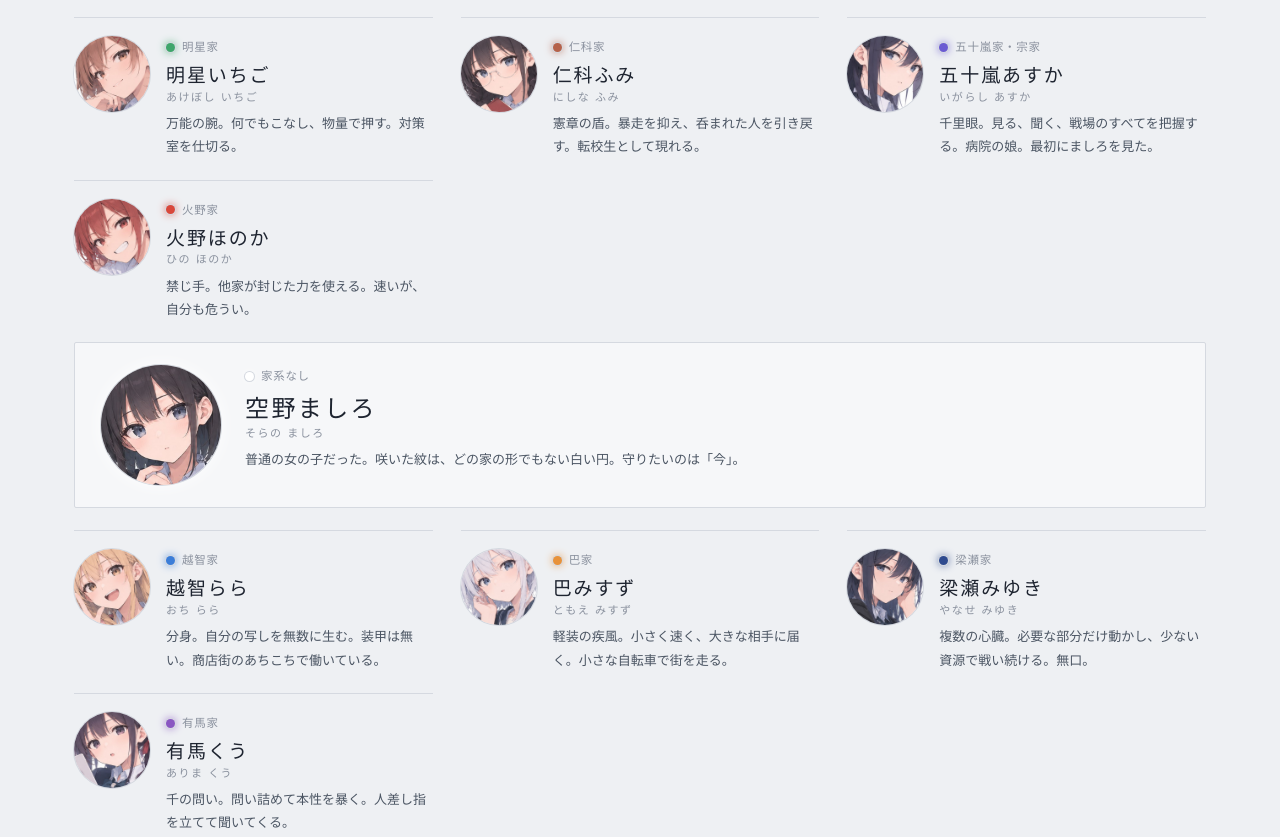
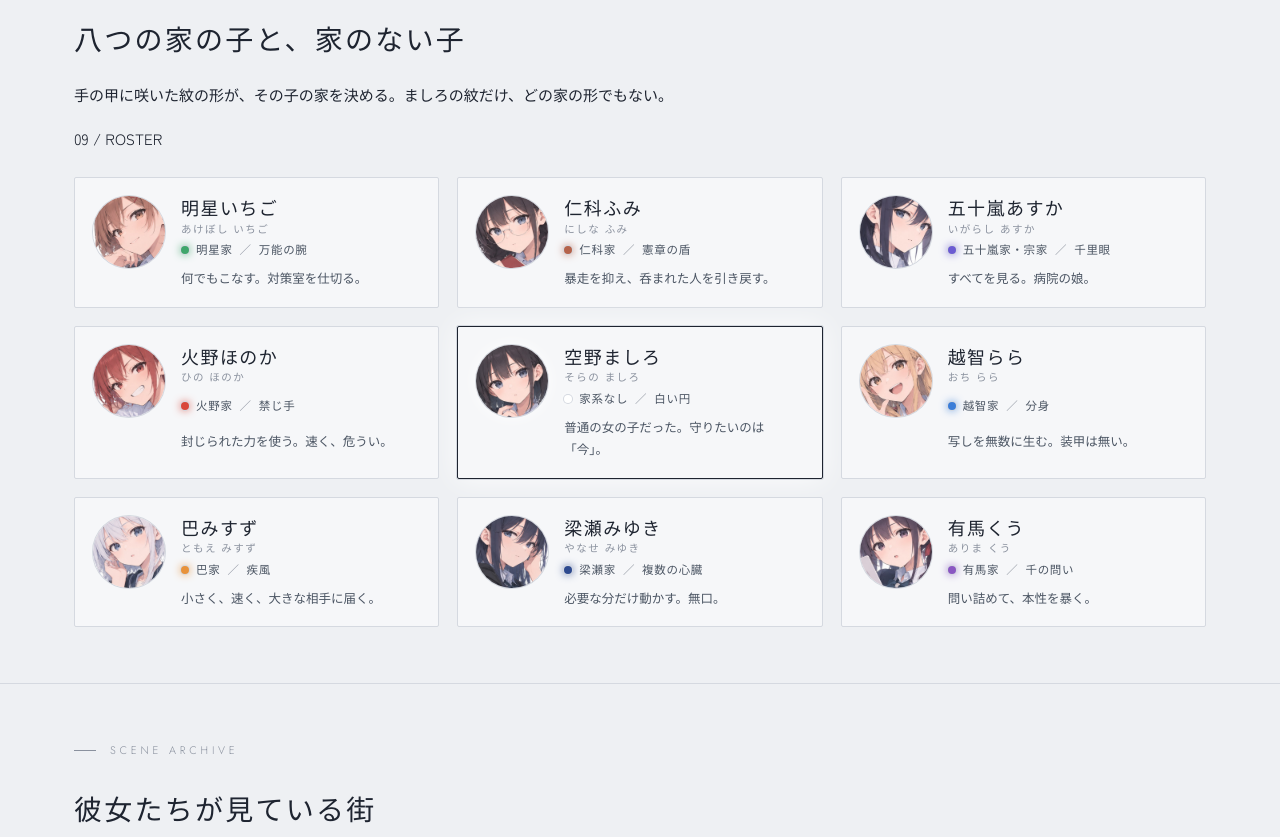
Before and after one commit to HFOT/nanohana-ai-site, a plain HTML site: page index.html in a window 1280 px wide. Shown: the part 2340-3177 px from the top of the page. Drawn offline with Linux system fonts and the light colour scheme.

Commit message:
site: Characters を3×3の均一カードに整理（ましろ中央・顔／名前／家と武装／一行）
Co-Authored-By: Claude Opus 5 <noreply@anthropic.com>

```diff
--- a/index.html
+++ b/index.html
@@ -85,27 +85,20 @@ h2{font-weight:500;font-size:clamp(20px,2.6vw,28px);letter-spacing:.08em;margin:
 @media (max-width:900px){.kw{grid-template-columns:repeat(2,1fr)} .kw > div:nth-child(2){border-right:0} .kw > div:nth-child(-n+2){border-bottom:1px solid var(--line)}}
 @media (max-width:480px){.kw{grid-template-columns:1fr} .kw > div{border-right:0;border-bottom:1px solid var(--line)} .kw > div:last-child{border-bottom:0}}
 
-.chars{list-style:none;margin:0;padding:0;display:grid;grid-template-columns:repeat(3,1fr);gap:22px 28px}
-.ch{padding:18px 0 0;border-top:1px solid var(--line);display:grid;grid-template-columns:76px 1fr;gap:16px;align-items:start}
-.ch-face{width:76px;height:76px;border-radius:50%;object-fit:cover;display:block;box-shadow:0 0 0 1px var(--line)}
-.ch-family{margin:0 0 4px;font-size:11.5px;letter-spacing:.06em;color:var(--muted);display:flex;align-items:center;gap:7px}
-.dot{width:9px;height:9px;border-radius:50%;background:var(--c);box-shadow:0 0 0 1px var(--line),0 0 8px var(--c);flex:none}
-.ch-name{margin:0 0 8px;font-size:19px;font-weight:500;letter-spacing:.1em;line-height:1.3}
-.ch-kana{display:block;font-size:11px;font-weight:400;letter-spacing:.14em;color:var(--muted);margin-top:2px}
-.ch-desc{margin:0;font-size:13px;color:var(--ink-2);line-height:1.8;max-width:30em}
-.is-hero{grid-column:1 / -1;grid-template-columns:120px 1fr;gap:24px;padding:22px 26px;background:var(--ground-2);border:1px solid var(--line);border-top:1px solid var(--line);border-radius:2px}
-.is-hero .ch-face{width:120px;height:120px;box-shadow:0 0 0 1px var(--line),0 0 18px var(--glow)}
-.is-hero .ch-name{font-size:24px}
-.is-hero .ch-desc{max-width:none}
-.is-hero .dot{background:#fff;box-shadow:0 0 0 1px var(--line),0 0 12px var(--glow)}
+.chars{list-style:none;margin:24px 0 0;padding:0;display:grid;grid-template-columns:repeat(3,1fr);gap:18px}
+.ch{display:grid;grid-template-columns:72px 1fr;grid-template-rows:auto auto auto;column-gap:16px;row-gap:4px;align-items:start;padding:18px;border:1px solid var(--line);border-radius:2px;background:var(--ground-2)}
+.ch-face{grid-row:1 / span 3;width:72px;height:72px;border-radius:50%;object-fit:cover;display:block;box-shadow:0 0 0 1px var(--line)}
+.ch-name{margin:0;font-size:18px;font-weight:500;letter-spacing:.08em;line-height:1.3}
+.ch-kana{display:block;font-size:10.5px;font-weight:400;letter-spacing:.14em;color:var(--muted);margin-top:2px}
+.ch-meta{margin:0;font-size:11.5px;letter-spacing:.06em;color:var(--ink-2);display:flex;align-items:center;gap:7px;flex-wrap:wrap}
+.ch-sep{color:var(--muted)}
+.dot{width:8px;height:8px;border-radius:50%;background:var(--c);box-shadow:0 0 0 1px var(--line),0 0 8px var(--c);flex:none}
+.ch-desc{margin:2px 0 0;font-size:12.5px;color:var(--ink-2);line-height:1.75}
+.is-hero{border-color:var(--ink);box-shadow:0 0 0 1px var(--line),0 0 28px var(--glow)}
+.is-hero .ch-face{box-shadow:0 0 0 1px var(--line),0 0 16px var(--glow)}
+.is-hero .dot{background:#fff;box-shadow:0 0 0 1px var(--line),0 0 10px var(--glow)}
 @media (max-width:900px){.chars{grid-template-columns:repeat(2,1fr)}}
-@media (max-width:560px){.chars{grid-template-columns:1fr} .is-hero{grid-template-columns:76px 1fr;gap:16px} .is-hero .ch-face{width:76px;height:76px}}
-
-.scene-heading{display:flex;justify-content:space-between;gap:24px;align-items:end;padding-bottom:22px;border-bottom:1px solid var(--line)}
-.scene-heading h2{margin:0;font-family:"Shippori Mincho",serif;font-size:28px;font-weight:400;letter-spacing:.12em}
-.scene-heading p{margin:10px 0 0;color:var(--ink-2);font-size:13px;letter-spacing:.06em}
-.scene-count{white-space:nowrap;font-family:"Jost",sans-serif!important;font-size:12px!important;letter-spacing:.16em!important;color:var(--muted)!important}
-.scene-grid{display:grid;grid-template-columns:repeat(3,minmax(0,1fr));gap:24px;align-items:start;margin-top:24px}
+@media (max-width:560px){.chars{grid-template-columns:1fr;gap:12px}}
 .scene{margin:0;background:#120a0a;border-radius:2px;overflow:hidden}
 .scene img{display:block;width:100%;height:auto}
 .scene figcaption{display:flex;flex-wrap:wrap;align-items:baseline;gap:6px 18px;padding:14px 18px;background:var(--ground-2);border:1px solid var(--line);border-top:0;font-size:13px;color:var(--ink-2)}
@@ -152,11 +145,7 @@ img{max-width:100%;height:auto}
   .thesis{padding:20px 18px}
   .thesis p{font-size:17px}
   .kw h3{font-size:19px}
-  .ch{grid-template-columns:64px 1fr;gap:12px}
-  .ch-face{width:64px;height:64px}
-  .is-hero{padding:16px 16px;grid-template-columns:72px 1fr}
-  .is-hero .ch-face{width:72px;height:72px}
-  .is-hero .ch-name{font-size:20px}
+  .ch{padding:14px}
   .scene figcaption{padding:12px 14px;font-size:12px}
   .scene-heading h2{font-size:22px}
   .eps li{padding:12px 0}
@@ -228,78 +217,67 @@ img{max-width:100%;height:auto}
 <section id="characters">
   <div class="wrap">
     <p class="eyebrow">Characters</p>
+    <div class="scene-heading">
+      <div>
+        <h2>八つの家の子と、家のない子</h2>
+        <p>手の甲に咲いた紋の形が、その子の家を決める。ましろの紋だけ、どの家の形でもない。</p>
+      </div>
+      <p class="scene-count">09 / ROSTER</p>
+    </div>
     <ul class="chars">
 <li class="ch">
-  <img class="ch-face" src="assets/faces/ichigo.jpg" alt="明星いちご" width="360" height="360">
-  <div>
-    <p class="ch-family"><span class="dot" style="--c:#3FA66B"></span>明星家</p>
+  <img class="ch-face" src="assets/faces/ichigo.jpg" alt="明星いちご" width="360" height="360" loading="lazy">
   <h3 class="ch-name">明星いちご<span class="ch-kana">あけぼし いちご</span></h3>
-    <p class="ch-desc">万能の腕。何でもこなし、物量で押す。対策室を仕切る。</p>
-  </div>
+  <p class="ch-meta"><span class="dot" style="--c:#3FA66B"></span>明星家<span class="ch-sep">／</span>万能の腕</p>
+  <p class="ch-desc">何でもこなす。対策室を仕切る。</p>
 </li>
 <li class="ch">
-  <img class="ch-face" src="assets/faces/fumi.jpg" alt="仁科ふみ" width="360" height="360">
-  <div>
-    <p class="ch-family"><span class="dot" style="--c:#B5624A"></span>仁科家</p>
+  <img class="ch-face" src="assets/faces/fumi.jpg" alt="仁科ふみ" width="360" height="360" loading="lazy">
   <h3 class="ch-name">仁科ふみ<span class="ch-kana">にしな ふみ</span></h3>
-    <p class="ch-desc">憲章の盾。暴走を抑え、呑まれた人を引き戻す。転校生として現れる。</p>
-  </div>
+  <p class="ch-meta"><span class="dot" style="--c:#B5624A"></span>仁科家<span class="ch-sep">／</span>憲章の盾</p>
+  <p class="ch-desc">暴走を抑え、呑まれた人を引き戻す。</p>
 </li>
 <li class="ch">
-  <img class="ch-face" src="assets/faces/asuka.jpg" alt="五十嵐あすか" width="360" height="360">
-  <div>
-    <p class="ch-family"><span class="dot" style="--c:#6B5BD2"></span>五十嵐家・宗家</p>
+  <img class="ch-face" src="assets/faces/asuka.jpg" alt="五十嵐あすか" width="360" height="360" loading="lazy">
   <h3 class="ch-name">五十嵐あすか<span class="ch-kana">いがらし あすか</span></h3>
-    <p class="ch-desc">千里眼。見る、聞く、戦場のすべてを把握する。病院の娘。最初にましろを見た。</p>
-  </div>
+  <p class="ch-meta"><span class="dot" style="--c:#6B5BD2"></span>五十嵐家・宗家<span class="ch-sep">／</span>千里眼</p>
+  <p class="ch-desc">すべてを見る。病院の娘。</p>
 </li>
 <li class="ch">
-  <img class="ch-face" src="assets/faces/honoka.jpg" alt="火野ほのか" width="360" height="360">
-  <div>
-    <p class="ch-family"><span class="dot" style="--c:#D9483B"></span>火野家</p>
+  <img class="ch-face" src="assets/faces/honoka.jpg" alt="火野ほのか" width="360" height="360" loading="lazy">
   <h3 class="ch-name">火野ほのか<span class="ch-kana">ひの ほのか</span></h3>
-    <p class="ch-desc">禁じ手。他家が封じた力を使える。速いが、自分も危うい。</p>
-  </div>
+  <p class="ch-meta"><span class="dot" style="--c:#D9483B"></span>火野家<span class="ch-sep">／</span>禁じ手</p>
+  <p class="ch-desc">封じられた力を使う。速く、危うい。</p>
 </li>
 <li class="ch is-hero">
-  <img class="ch-face" src="assets/faces/mashiro.jpg" alt="空野ましろ" width="360" height="360">
-  <div>
-    <p class="ch-family"><span class="dot" style="--c:#FFFFFF"></span>家系なし</p>
+  <img class="ch-face" src="assets/faces/mashiro.jpg" alt="空野ましろ" width="360" height="360" loading="lazy">
   <h3 class="ch-name">空野ましろ<span class="ch-kana">そらの ましろ</span></h3>
-    <p class="ch-desc">普通の女の子だった。咲いた紋は、どの家の形でもない白い円。守りたいのは「今」。</p>
-  </div>
+  <p class="ch-meta"><span class="dot" style="--c:#FFFFFF"></span>家系なし<span class="ch-sep">／</span>白い円</p>
+  <p class="ch-desc">普通の女の子だった。守りたいのは「今」。</p>
 </li>
 <li class="ch">
-  <img class="ch-face" src="assets/faces/rara.jpg" alt="越智らら" width="360" height="360">
-  <div>
-    <p class="ch-family"><span class="dot" style="--c:#3B7DD8"></span>越智家</p>
+  <img class="ch-face" src="assets/faces/rara.jpg" alt="越智らら" width="360" height="360" loading="lazy">
   <h3 class="ch-name">越智らら<span class="ch-kana">おち らら</span></h3>
-    <p class="ch-desc">分身。自分の写しを無数に生む。装甲は無い。商店街のあちこちで働いている。</p>
-  </div>
+  <p class="ch-meta"><span class="dot" style="--c:#3B7DD8"></span>越智家<span class="ch-sep">／</span>分身</p>
+  <p class="ch-desc">写しを無数に生む。装甲は無い。</p>
 </li>
 <li class="ch">
-  <img class="ch-face" src="assets/faces/misuzu.jpg" alt="巴みすず" width="360" height="360">
-  <div>
-    <p class="ch-family"><span class="dot" style="--c:#E8923A"></span>巴家</p>
+  <img class="ch-face" src="assets/faces/misuzu.jpg" alt="巴みすず" width="360" height="360" loading="lazy">
   <h3 class="ch-name">巴みすず<span class="ch-kana">ともえ みすず</span></h3>
-    <p class="ch-desc">軽装の疾風。小さく速く、大きな相手に届く。小さな自転車で街を走る。</p>
-  </div>
+  <p class="ch-meta"><span class="dot" style="--c:#E8923A"></span>巴家<span class="ch-sep">／</span>疾風</p>
+  <p class="ch-desc">小さく、速く、大きな相手に届く。</p>
 </li>
 <li class="ch">
-  <img class="ch-face" src="assets/faces/miyuki.jpg" alt="梁瀬みゆき" width="360" height="360">
-  <div>
-    <p class="ch-family"><span class="dot" style="--c:#2E4A8F"></span>梁瀬家</p>
+  <img class="ch-face" src="assets/faces/miyuki.jpg" alt="梁瀬みゆき" width="360" height="360" loading="lazy">
   <h3 class="ch-name">梁瀬みゆき<span class="ch-kana">やなせ みゆき</span></h3>
-    <p class="ch-desc">複数の心臓。必要な部分だけ動かし、少ない資源で戦い続ける。無口。</p>
-  </div>
+  <p class="ch-meta"><span class="dot" style="--c:#2E4A8F"></span>梁瀬家<span class="ch-sep">／</span>複数の心臓</p>
+  <p class="ch-desc">必要な分だけ動かす。無口。</p>
 </li>
 <li class="ch">
-  <img class="ch-face" src="assets/faces/kuu.jpg" alt="有馬くう" width="360" height="360">
-  <div>
-    <p class="ch-family"><span class="dot" style="--c:#8A56C2"></span>有馬家</p>
+  <img class="ch-face" src="assets/faces/kuu.jpg" alt="有馬くう" width="360" height="360" loading="lazy">
   <h3 class="ch-name">有馬くう<span class="ch-kana">ありま くう</span></h3>
-    <p class="ch-desc">千の問い。問い詰めて本性を暴く。人差し指を立てて聞いてくる。</p>
-  </div>
+  <p class="ch-meta"><span class="dot" style="--c:#8A56C2"></span>有馬家<span class="ch-sep">／</span>千の問い</p>
+  <p class="ch-desc">問い詰めて、本性を暴く。</p>
 </li>
     </ul>
   </div>
```
Lines whose indentation alone changed are shown as unchanged.
